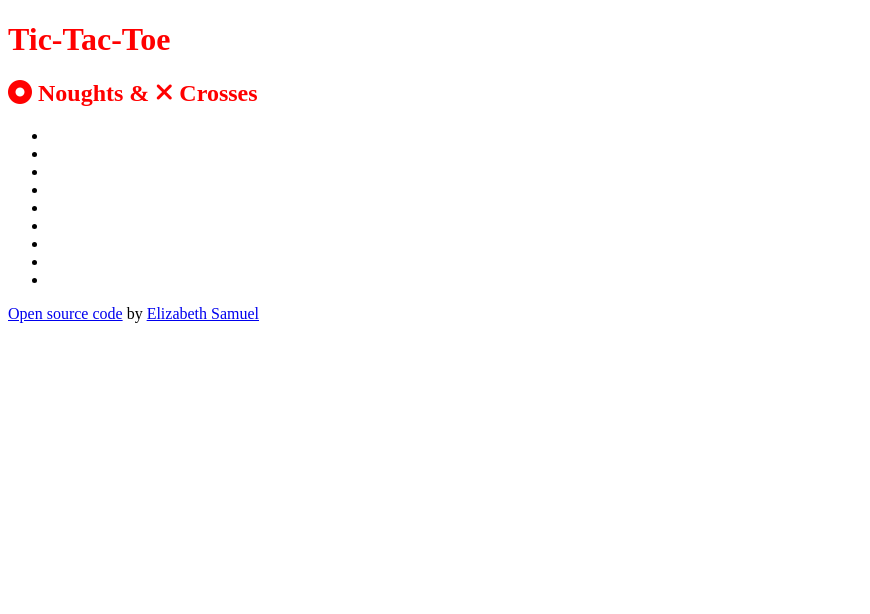
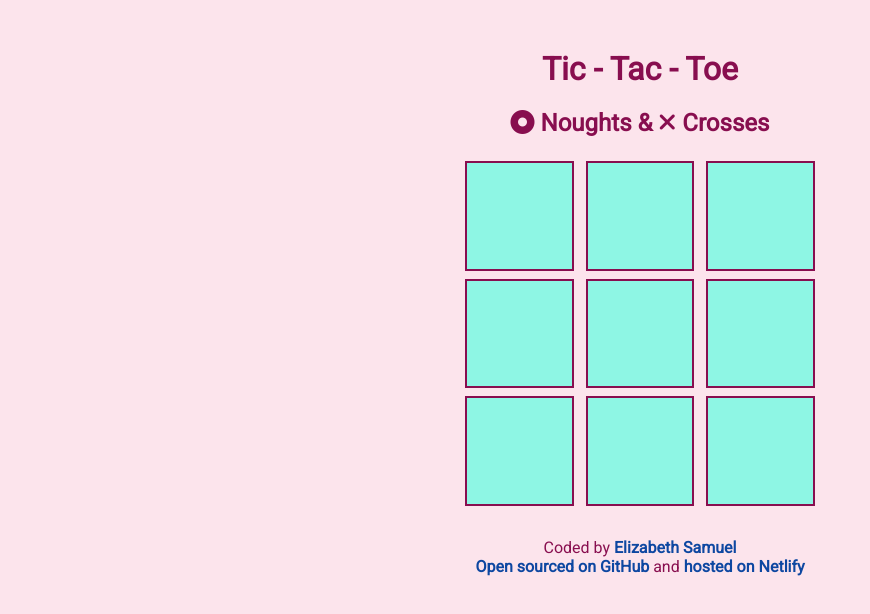
Before and after one commit to Elizabeth-Susan/Tic-Tac-Toe, a plain HTML site: page index.html in a window 1280 px wide. Shown: the whole page, without its empty margins (0-870 px from the left). Drawn offline with Linux system fonts and the light colour scheme.

Commit message:
Added Google Fonts and styled the page

```diff
--- a/index.html
+++ b/index.html
@@ -9,6 +9,12 @@
       content="Tic-tac-toe, noughts and crosses, or Xs and Os/“X’y O’sies”, is a paper-and-pencil game for two players, X and O, who take turns marking the spaces in a 3×3 grid. The player who succeeds in placing three of their marks in a diagonal, horizontal, or vertical row is the winner."
     />
     <title>Tic-Tac-Toe</title>
+    <!-- Google Fonts -->
+    <link rel="preconnect" href="https://fonts.gstatic.com" />
+    <link
+      href="https://fonts.googleapis.com/css2?family=Roboto&display=swap"
+      rel="stylesheet"
+    />
 
     <!-- Font Awesome Kit -->
     <script
@@ -21,7 +27,7 @@
   </head>
   <body>
     <header>
-      <h1>Tic-Tac-Toe</h1>
+      <h1>Tic - Tac - Toe</h1>
       <h2>
         <i class="fas fa-dot-circle"></i> Noughts &
         <i class="fas fa-times"></i> Crosses
@@ -42,7 +48,10 @@
 
     <footer>
       <p>
-        <a href="#">Open source code</a> by <a href="#">Elizabeth Samuel</a>
+        Coded by <a href="#">Elizabeth Samuel</a><br /><a href="#"
+          >Open sourced on GitHub</a
+        >
+        and <a href="#">hosted on Netlify</a>
       </p>
     </footer>
     <script src="script.js"></script>
--- a/styles.css
+++ b/styles.css
@@ -1,4 +1,46 @@
+body {
+  margin: 50px auto;
+  text-align: center;
+  background: #fce4ec;
+  font-family: "Roboto", sans-serif;
+}
+
 h1,
-h2 {
-  color: red;
+h2,
+p {
+  color: #880e4f;
 }
+
+ul {
+  padding: 0;
+  margin: 0 auto;
+  width: 365px;
+  height: 365px;
+}
+
+ul li {
+  list-style: none;
+  background: #8ef6e4;
+  color: #880e4f;
+  /* to align the boxes for the game */
+  display: inline-block;
+  height: 30%;
+  width: calc(33.33% - 13px);
+  cursor: pointer;
+  border: 2px solid #880e4f;
+  font-size: 6.25em;
+  text-align: center;
+  vertical-align: middle;
+  margin: 4px;
+  box-sizing: border-box;
+}
+
+a {
+  text-decoration: none;
+  color: #0d47a1;
+  font-weight: bold;
+}
+
+a:hover {
+  color: #880e4f;
+}
```
